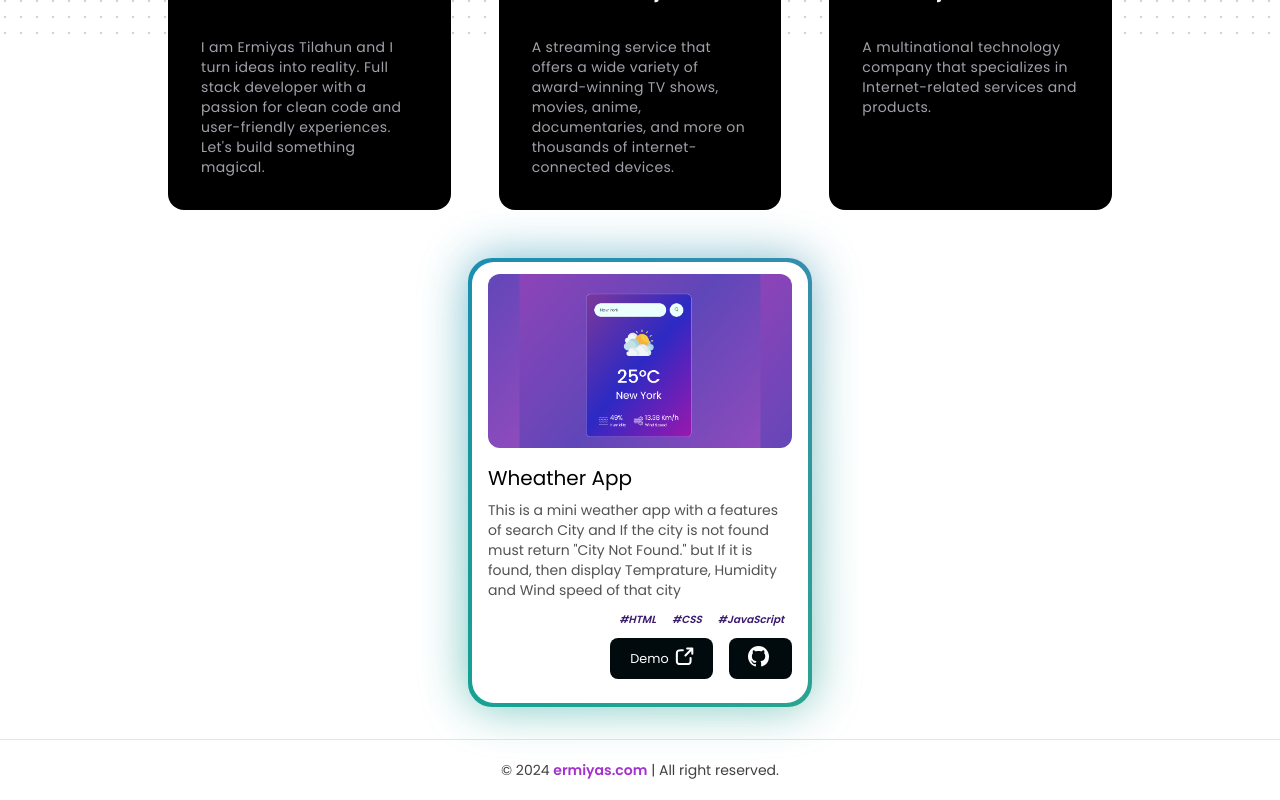
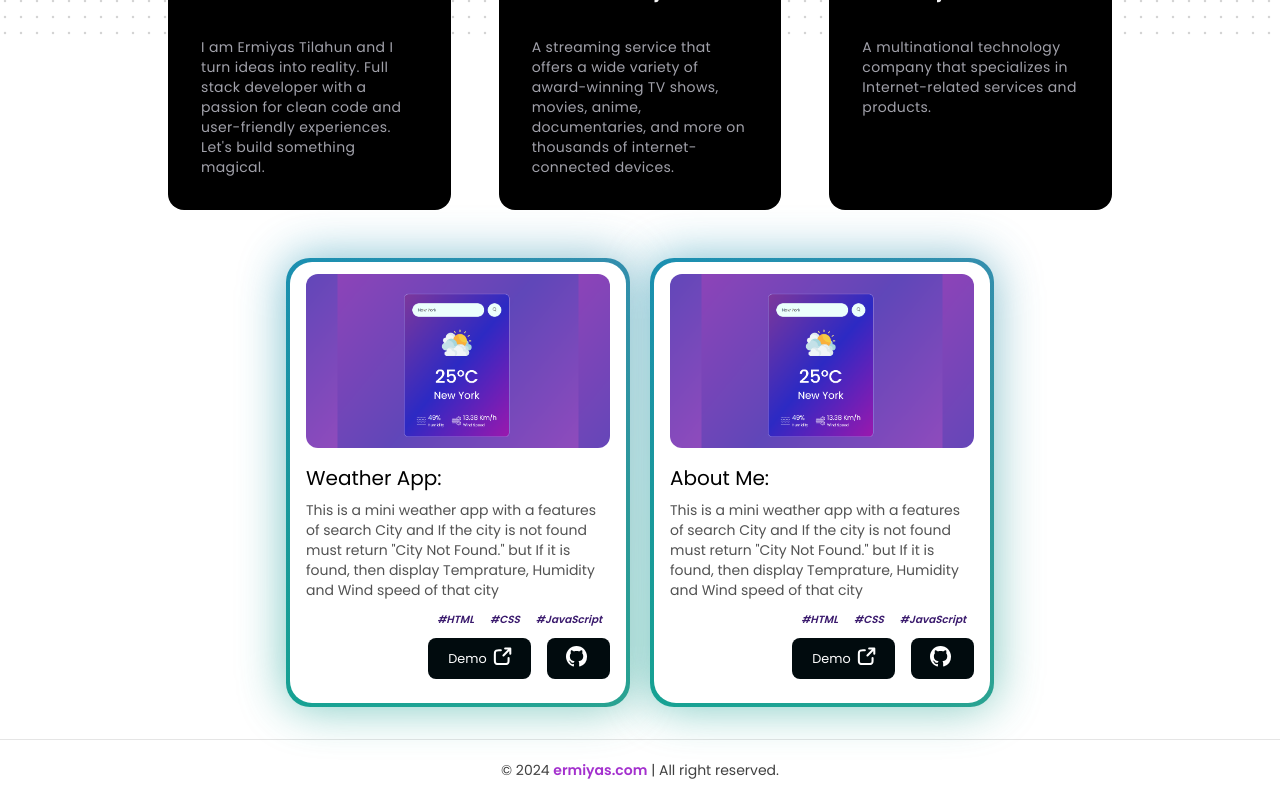
Before and after one commit to Erma-T/frontendprojects, a Next.js app: page / in a window 1280 px wide. Shown: the part 596-1396 px from the top of the page. Built offline with nearby package versions, Linux system fonts and the light colour scheme.

Commit message:
dynamic structure is done for Projects card

```diff
--- a/src/app/mainsections/projects.tsx
+++ b/src/app/mainsections/projects.tsx
@@ -1,65 +1,14 @@
-"use client"
+import React from "react";
+import ProjectsCard from "./projectsCard";
+import { projectsData } from "@/lib/data";
 
-import React from "react";
-import { BackgroundGradient } from "@/components/ui/background-gradient";
-import Image from "next/image";
-import styles from "@/app/mainsections/projects.module.css";
+const Projects = () => {
+    return(
 
+        <ProjectsCard items={projectsData}/>
 
+    )
 
-const Projects = () =>{
-    return(
-        <div>
-            <div className="flex flex-wrap justify-center justify-items-center gap-5">
-
-                <BackgroundGradient className="rounded-[22px] max-w-sm p-4 sm:px-4  sm:pb-4 sm:pt-3  bg-white dark:bg-zinc-900">
-
-                    <div className={`${styles.imgclass} max-w-[20rem] aspect-[7/4] bg-[url('/images/show.webp')] rounded-xl`} >
-
-                    </div>
-
-
-                    <p className="text-base sm:text-xl text-black mt-4 mb-2 dark:text-neutral-200">
-                        Wheather App
-                    </p>
-
-                    <p className="text-sm text-neutral-600 dark:text-neutral-400">
-                        This is a mini weather app with a features of search City and If the city is not found must return "City Not Found."
-                        but If it is found, then display Temprature, Humidity and Wind speed of that city
-                    </p>
-                    <div className=" w-full flex flex-wrap justify-end justify-items-end pt-[0.7rem]">
-                        <span className="px-[0.5rem] py-[0.1rem] text-[#3a1a6d] text-[0.65rem] font-semibold italic">#HTML</span>
-                        <span className="px-[0.5rem] py-[0.1rem] text-[#3a1a6d] text-[0.65rem] font-semibold italic">#CSS</span>
-                        <span className="px-[0.5rem] py-[0.1rem] text-[#3a1a6d] text-[0.65rem] font-semibold italic">#JavaScript</span>
-                    </div>
-
-                    <div className={`flex justify-end justify-items-end gap-4 py-2`}>
-                        <a className="flex px-[1rem] bg-[#010B0E] py-[0.5rem] rounded-lg" href="https://basicfrontend.netlify.app/" target="_blank">
-                            <span className="font-normal text-[0.8rem] py-[0.2rem] px-1 text-white">Demo</span>
-                            <svg width="1.5rem" height="1.5rem" viewBox="0 0 25 28" fill="none" xmlns="http://www.w3.org/2000/svg"
-                            stroke="#ffffff"><g id="SVGRepo_bgCarrier" stroke-width="0"></g><g id="SVGRepo_tracerCarrier" stroke-linecap="round" stroke-linejoin="round"></g><g id="SVGRepo_iconCarrier"> <path d="M21 9L21 3M21 3H15M21 3L13 11M10 5H7.8C6.11984 5 5.27976 5 4.63803 5.32698C4.07354 5.6146 3.6146 6.07354 3.32698 6.63803C3 7.27976 3 8.11984 3 9.8V16.2C3 17.8802 3 18.7202 3.32698 19.362C3.6146 19.9265 4.07354 20.3854 4.63803 20.673C5.27976 21 6.11984 21 7.8 21H14.2C15.8802 21 16.7202 21 17.362 20.673C17.9265 20.3854 18.3854 19.9265 18.673 19.362C19 18.7202 19 17.8802 19 16.2V14" stroke="#ffffff" stroke-width="2.4" stroke-linecap="round" stroke-linejoin="round"></path> </g></svg>
-                        </a>
-
-                        <a className="flex px-[1.2rem] bg-[#010B0E] py-[0.5rem] rounded-lg" href="https://github.com/Erma-T/30daysFrontEndBasic" target="_blank">
-                            <svg width="25" height="25" viewBox="0 0 19 19" fill="none" xmlns="http://www.w3.org/2000/svg">
-                                <path d="M8 0C3.58 0 0 3.58 0 8c0 3.54 2.29 6.53 5.47 7.59.4.07.55-.17.55-.38 0-.19-.01-.82-.01-1.49-2.01.37-2.53-.49-2.69-.94-.09-.23-.48-.94-.82-1.13-.28-.15-.68-.52-.01-.53.63-.01 1.08.58 1.23.82.72 1.21 1.87.87 2.33.66.07-.52.28-.87.51-1.07-1.78-.2-3.64-.89-3.64-3.95 0-.87.31-1.59.82-2.15-.08-.2-.36-1.02.08-2.12 0 0 .67-.21 2.2.82.64-.18 1.32-.27 2-.27.68 0 1.36.09 2 .27 1.53-1.04 2.2-.82 2.2-.82.44 1.1.16 1.92.08 2.12.51.56.82 1.27.82 2.15 0 3.07-1.87 3.75-3.65 3.95.29.25.54.73.54 1.48 0 1.07-.01 1.93-.01 2.2 0 .21.15.46.55.38A8.013 8.013 0 0 0 16 8c0-4.42-3.58-8-8-8z" fill="white"></path>
-                            </svg>
-                        </a>
-                    </div>
-
-
-                </BackgroundGradient>
-
-
-
-
-
-
-
-            </div>
-
-        </div>
-    )
 }
 
 export default Projects
--- /dev/null
+++ b/src/app/mainsections/projectsCard.tsx
@@ -0,0 +1,88 @@
+"use client"
+
+import React from "react";
+import { BackgroundGradient } from "@/components/ui/background-gradient";
+import Image from "next/image";
+import styles from "@/app/mainsections/projects.module.css";
+import { projectsData } from "@/lib/data";
+import { useState } from "react";
+
+
+const ProjectsCard = ({
+    items,
+  }: {
+    items: {
+        imageurl: string;
+        title: string;
+        description: string;
+        livelink: string;
+        repolink: string;
+    }[];
+  }) =>{
+
+    let [hoveredIndex, setHoveredIndex] = useState<number | null>(null);
+
+    return(
+
+
+        <div>
+            <div className="flex flex-wrap justify-center justify-items-center gap-5">
+
+                {items.map((item, idx) => (
+
+                    <BackgroundGradient className="rounded-[22px] max-w-sm p-4 sm:px-4  sm:pb-4 sm:pt-3  bg-white dark:bg-zinc-900">
+
+                    <div className={`${styles.imgclass} max-w-[20rem] aspect-[7/4] bg-[url('/images/show.webp')] rounded-xl`} >
+
+                    </div>
+
+
+                    <p className="text-base sm:text-xl text-black mt-4 mb-2 dark:text-neutral-200">
+                        {item.title}
+                    </p>
+
+                    <p className="text-sm text-neutral-600 dark:text-neutral-400">
+                        This is a mini weather app with a features of search City and If the city is not found must return "City Not Found."
+                        but If it is found, then display Temprature, Humidity and Wind speed of that city
+                    </p>
+                    <div className=" w-full flex flex-wrap justify-end justify-items-end pt-[0.7rem]">
+                        <span className="px-[0.5rem] py-[0.1rem] text-[#3a1a6d] text-[0.65rem] font-semibold italic">#HTML</span>
+                        <span className="px-[0.5rem] py-[0.1rem] text-[#3a1a6d] text-[0.65rem] font-semibold italic">#CSS</span>
+                        <span className="px-[0.5rem] py-[0.1rem] text-[#3a1a6d] text-[0.65rem] font-semibold italic">#JavaScript</span>
+                    </div>
+
+                    <div className={`flex justify-end justify-items-end gap-4 py-2`}>
+                        <a className="flex px-[1rem] bg-[#010B0E] py-[0.5rem] rounded-lg" href="https://basicfrontend.netlify.app/" target="_blank">
+                            <span className="font-normal text-[0.8rem] py-[0.2rem] px-1 text-white">Demo</span>
+                            <svg width="1.5rem" height="1.5rem" viewBox="0 0 25 28" fill="none" xmlns="http://www.w3.org/2000/svg"
+                            stroke="#ffffff"><g id="SVGRepo_bgCarrier" stroke-width="0"></g><g id="SVGRepo_tracerCarrier" stroke-linecap="round" stroke-linejoin="round"></g><g id="SVGRepo_iconCarrier"> <path d="M21 9L21 3M21 3H15M21 3L13 11M10 5H7.8C6.11984 5 5.27976 5 4.63803 5.32698C4.07354 5.6146 3.6146 6.07354 3.32698 6.63803C3 7.27976 3 8.11984 3 9.8V16.2C3 17.8802 3 18.7202 3.32698 19.362C3.6146 19.9265 4.07354 20.3854 4.63803 20.673C5.27976 21 6.11984 21 7.8 21H14.2C15.8802 21 16.7202 21 17.362 20.673C17.9265 20.3854 18.3854 19.9265 18.673 19.362C19 18.7202 19 17.8802 19 16.2V14" stroke="#ffffff" stroke-width="2.4" stroke-linecap="round" stroke-linejoin="round"></path> </g></svg>
+                        </a>
+
+                        <a className="flex px-[1.2rem] bg-[#010B0E] py-[0.5rem] rounded-lg" href="https://github.com/Erma-T/30daysFrontEndBasic" target="_blank">
+                            <svg width="25" height="25" viewBox="0 0 19 19" fill="none" xmlns="http://www.w3.org/2000/svg">
+                                <path d="M8 0C3.58 0 0 3.58 0 8c0 3.54 2.29 6.53 5.47 7.59.4.07.55-.17.55-.38 0-.19-.01-.82-.01-1.49-2.01.37-2.53-.49-2.69-.94-.09-.23-.48-.94-.82-1.13-.28-.15-.68-.52-.01-.53.63-.01 1.08.58 1.23.82.72 1.21 1.87.87 2.33.66.07-.52.28-.87.51-1.07-1.78-.2-3.64-.89-3.64-3.95 0-.87.31-1.59.82-2.15-.08-.2-.36-1.02.08-2.12 0 0 .67-.21 2.2.82.64-.18 1.32-.27 2-.27.68 0 1.36.09 2 .27 1.53-1.04 2.2-.82 2.2-.82.44 1.1.16 1.92.08 2.12.51.56.82 1.27.82 2.15 0 3.07-1.87 3.75-3.65 3.95.29.25.54.73.54 1.48 0 1.07-.01 1.93-.01 2.2 0 .21.15.46.55.38A8.013 8.013 0 0 0 16 8c0-4.42-3.58-8-8-8z" fill="white"></path>
+                            </svg>
+                        </a>
+                    </div>
+
+
+                </BackgroundGradient>
+
+                ))}
+
+
+
+
+
+
+
+
+
+
+            </div>
+
+        </div>
+    )
+}
+
+export default ProjectsCard
--- a/src/lib/data.ts
+++ b/src/lib/data.ts
@@ -1,21 +1,19 @@
 export const projectsData = [
     {
-      title: "About Me:",
-      description:
-        "I am Ermiyas Tilahun and I turn ideas into reality. Full stack developer with a passion for clean code and user-friendly experiences. Let's build something magical.",
-      link: "https://ermiyas.com",
-    },
-    {
-      title: "About This Project",
-      description:
-        "A streaming service that offers a wide variety of award-winning TV shows, movies, anime, documentaries, and more on thousands of internet-connected devices.",
-      link: "https://github.com/Erma-T/30daysFrontEndBasic",
-    },
-    {
-      title: "More Projects",
-      description:
-        "A multinational technology company that specializes in Internet-related services and products.",
-      link: "https://github.com/Erma-T?tab=repositories",
+        imageurl: "https://ermiyas.com",
+        title: "Weather App:",
+        description: "I am Ermiyas Tilahun and I turn ideas into reality. Full stack developer with a passion for clean code and user-friendly experiences. Let's build something magical.",
+        livelink: "https://ermiyas.com",
+        repolink: "https://ermiyas.com",
     },
 
+    {
+        imageurl: "https://ermiyas.com",
+        title: "About Me:",
+        description: "I am Ermiyas Tilahun and I turn ideas into reality. Full stack developer with a passion for clean code and user-friendly experiences. Let's build something magical.",
+        livelink: "https://ermiyas.com",
+        repolink: "https://ermiyas.com",
+    },
+
+
   ];
```
